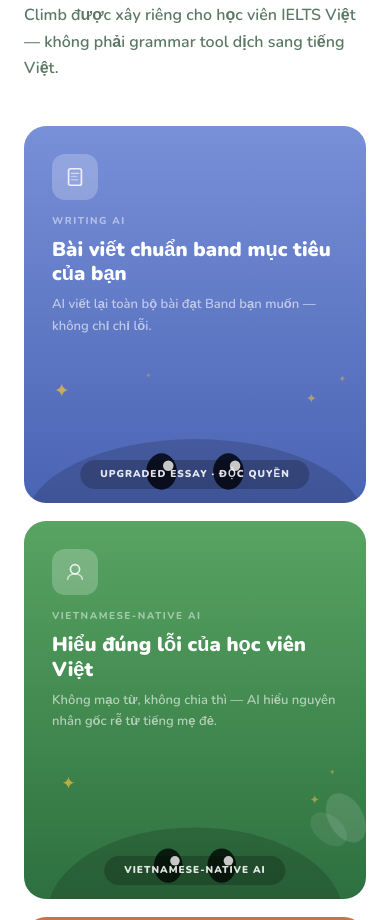
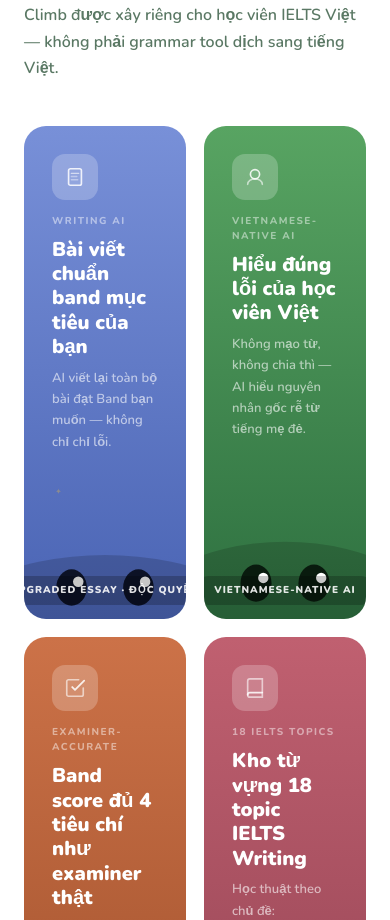
Before and after one commit to leotran888/Climb, a Next.js app: page / in a window 390 px wide. Shown: the part 1080-2000 px from the top of the page. Built offline with nearby package versions, Linux system fonts and the light colour scheme; no server answers.

Commit message:
Mobile features: 2 cards per row on all screen sizes

```diff
--- a/src/app/page.module.css
+++ b/src/app/page.module.css
@@ -405,5 +405,5 @@
   .navLinks { display: none; }
 }
 @media (max-width: 500px) {
-  .cards { grid-template-columns: 1fr; }
+  .cards { grid-template-columns: 1fr 1fr; }
 }
```
